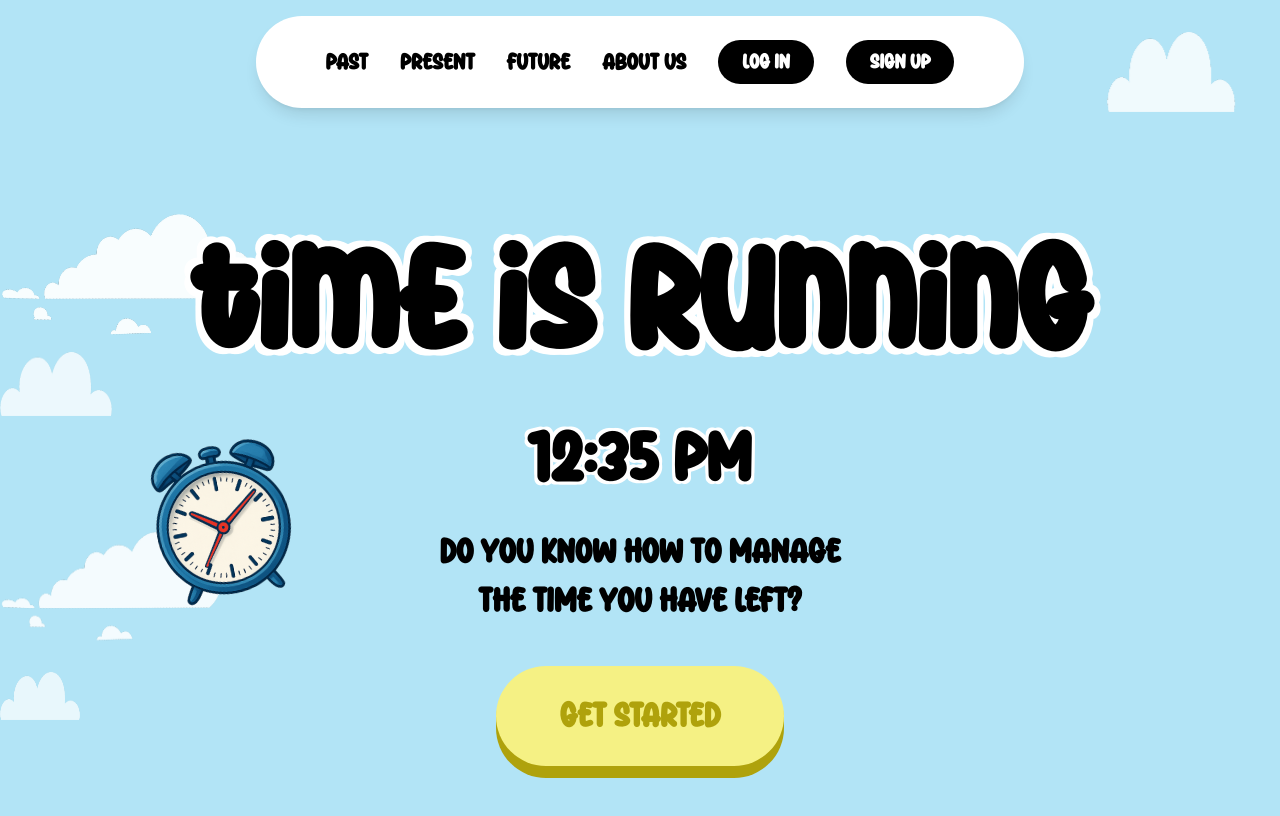
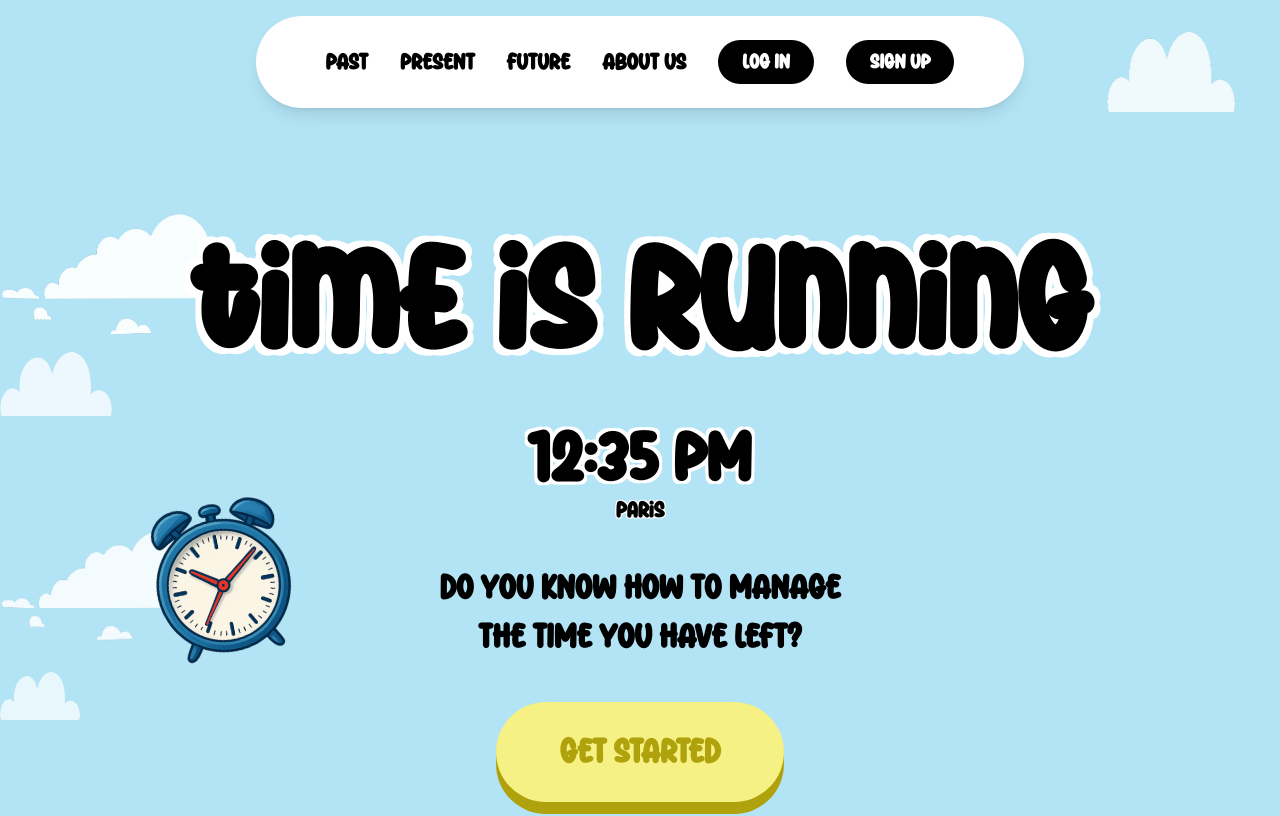
Before and after one commit to I2S9/time-is-running, a Next.js app: page / in a window 1280 px wide. Shown: the top 816 px of the page. Built offline with nearby package versions, Linux system fonts and the light colour scheme.

Commit message:
Refactor CurrentTime component to support multiple cities

```diff
--- a/src/app/components/CurrentTime.tsx
+++ b/src/app/components/CurrentTime.tsx
@@ -2,15 +2,24 @@
 
 import { useState, useEffect } from 'react';
 
+const cities = [
+  { name: 'Paris', timezone: 'Europe/Paris' },
+  { name: 'New York', timezone: 'America/New_York' },
+  { name: 'London', timezone: 'Europe/London' },
+  { name: 'Tokyo', timezone: 'Asia/Tokyo' },
+  { name: 'Sydney', timezone: 'Australia/Sydney' }
+];
+
 export default function CurrentTime() {
   const [time, setTime] = useState('');
+  const [currentCityIndex, setCurrentCityIndex] = useState(0);
 
   useEffect(() => {
     const updateTime = () => {
       const now = new Date();
-      const franceTime = new Date(now.toLocaleString("en-US", {timeZone: "Europe/Paris"}));
-      const hours = franceTime.getHours();
-      const minutes = franceTime.getMinutes();
+      const cityTime = new Date(now.toLocaleString("en-US", {timeZone: cities[currentCityIndex].timezone}));
+      const hours = cityTime.getHours();
+      const minutes = cityTime.getMinutes();
       const ampm = hours >= 12 ? 'PM' : 'AM';
       const displayHours = hours % 12 || 12;
       const displayMinutes = minutes.toString().padStart(2, '0');
@@ -21,15 +30,35 @@ export default function CurrentTime() {
     const interval = setInterval(updateTime, 1000);
 
     return () => clearInterval(interval);
-  }, []);
+  }, [currentCityIndex]);
+
+  const handleClick = () => {
+    setCurrentCityIndex((prevIndex) => (prevIndex + 1) % cities.length);
+  };
 
   return (
-    <div className="text-4xl md:text-5xl lg:text-6xl font-bold text-black text-center"
-         style={{
-           fontFamily: 'var(--font-playfull-daily)',
-           textShadow: '3px 3px 0px white, -3px -3px 0px white, 3px -3px 0px white, -3px 3px 0px white, 2px 2px 0px white, -2px -2px 0px white, 2px -2px 0px white, -2px 2px 0px white'
-         }}>
-      {time}
+    <div className="text-center">
+      <div
+        className="text-4xl md:text-5xl lg:text-6xl font-bold text-black cursor-pointer hover:scale-105 transition-transform"
+        style={{
+          fontFamily: 'var(--font-playfull-daily)',
+          textShadow: '3px 3px 0px white, -3px -3px 0px white, 3px -3px 0px white, -3px 3px 0px white, 2px 2px 0px white, -2px -2px 0px white, 2px -2px 0px white, -2px 2px 0px white'
+        }}
+        onClick={handleClick}
+        title={`Click to change city - Currently: ${cities[currentCityIndex].name}`}
+      >
+        {time}
+      </div>
+      <div
+        className="text-lg md:text-xl font-bold text-black mt-2 cursor-pointer hover:text-gray-700 transition-colors"
+        style={{
+          fontFamily: 'var(--font-playfull-daily)',
+          textShadow: '1px 1px 0px white, -1px -1px 0px white, 1px -1px 0px white, -1px 1px 0px white'
+        }}
+        onClick={handleClick}
+      >
+        {cities[currentCityIndex].name}
+      </div>
     </div>
   );
 }
```
